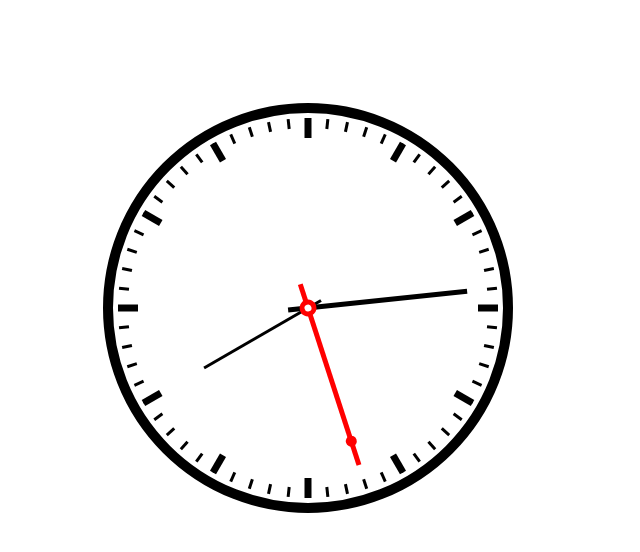
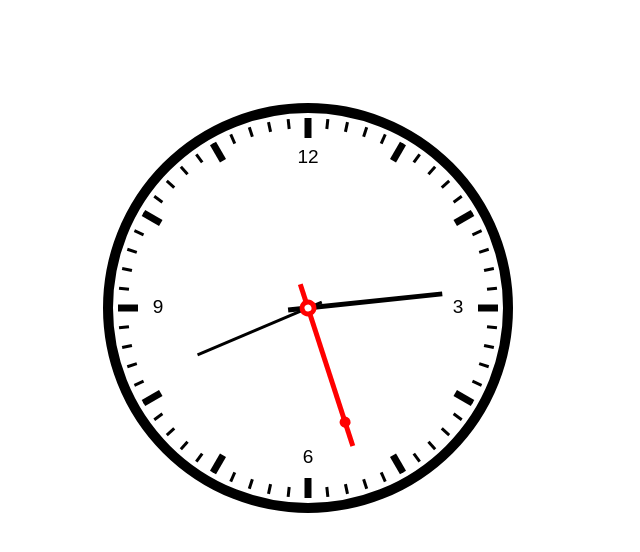
Before and after one commit to whWeb/canvas, a plain HTML site: page canvas/clock.html in a window 1280 px wide. Shown: the whole page, without its empty margins (0-640 px from the left). Drawn offline with Linux system fonts and the light colour scheme.

Commit message:
add canvas

```diff
--- a/canvas/clock.html
+++ b/canvas/clock.html
@@ -19,6 +19,7 @@
 		drawFrame: function(){
 			this.clear();
 			this.drawDial();
+			this.drawNumber();
 			this.drawIndex();
 			this.getHandles();
 		},
@@ -32,6 +33,19 @@
 			ctx.arc(300,300,200,0,360,false);
 			ctx.stroke();
 			ctx.closePath();
+		},
+		drawNumber: function(){
+			ctx.save();
+			ctx.translate(300,300);
+			ctx.font="19px Arial";
+			ctx.textAlign="center";
+			ctx.textBaseline='middle';
+			for(var i=1;i<=12;i++){
+				if(i%3==0){
+					ctx.fillText(i, Math.sin(Math.PI*i/6)*150,-Math.cos(Math.PI*i/6)*150);
+				}
+			}
+			ctx.restore();
 		},
 		drawIndex: function(){
 			for(var i = 0; i < 12; i++){
@@ -75,7 +89,8 @@
 		getHandles : function(){
 			//时针
 			var time = this.getTime();
-			var hours = time.h > 12 ? time.h - 12 : time.h;
+			var hours = time.h + time.m/60;
+				hours = hours > 12 ? hours - 12 : hours;
 				ctx.save();
 				ctx.translate(300,300);
 				ctx.lineWidth = "3";
@@ -97,7 +112,7 @@
 				ctx.rotate(mins*6*Math.PI/180);
 				ctx.beginPath();
 				ctx.moveTo(0,20);
-				ctx.lineTo(0,-160);
+				ctx.lineTo(0,-135);
 				ctx.stroke();
 				ctx.closePath();
 				ctx.restore();
@@ -111,7 +126,7 @@
 				ctx.rotate(mins*6*Math.PI/180);
 				ctx.beginPath();
 				ctx.moveTo(0,25);
-				ctx.lineTo(0,-165);
+				ctx.lineTo(0,-145);
 				ctx.stroke();
 				ctx.closePath();
 
@@ -125,7 +140,7 @@
 
 				ctx.fillStyle = "#f00";
 				ctx.beginPath();
-				ctx.arc(0,-140,3,0,360,false);
+				ctx.arc(0,-120,3,0,360,false);
 				ctx.stroke();
 				ctx.fill();
 				ctx.closePath();
```
